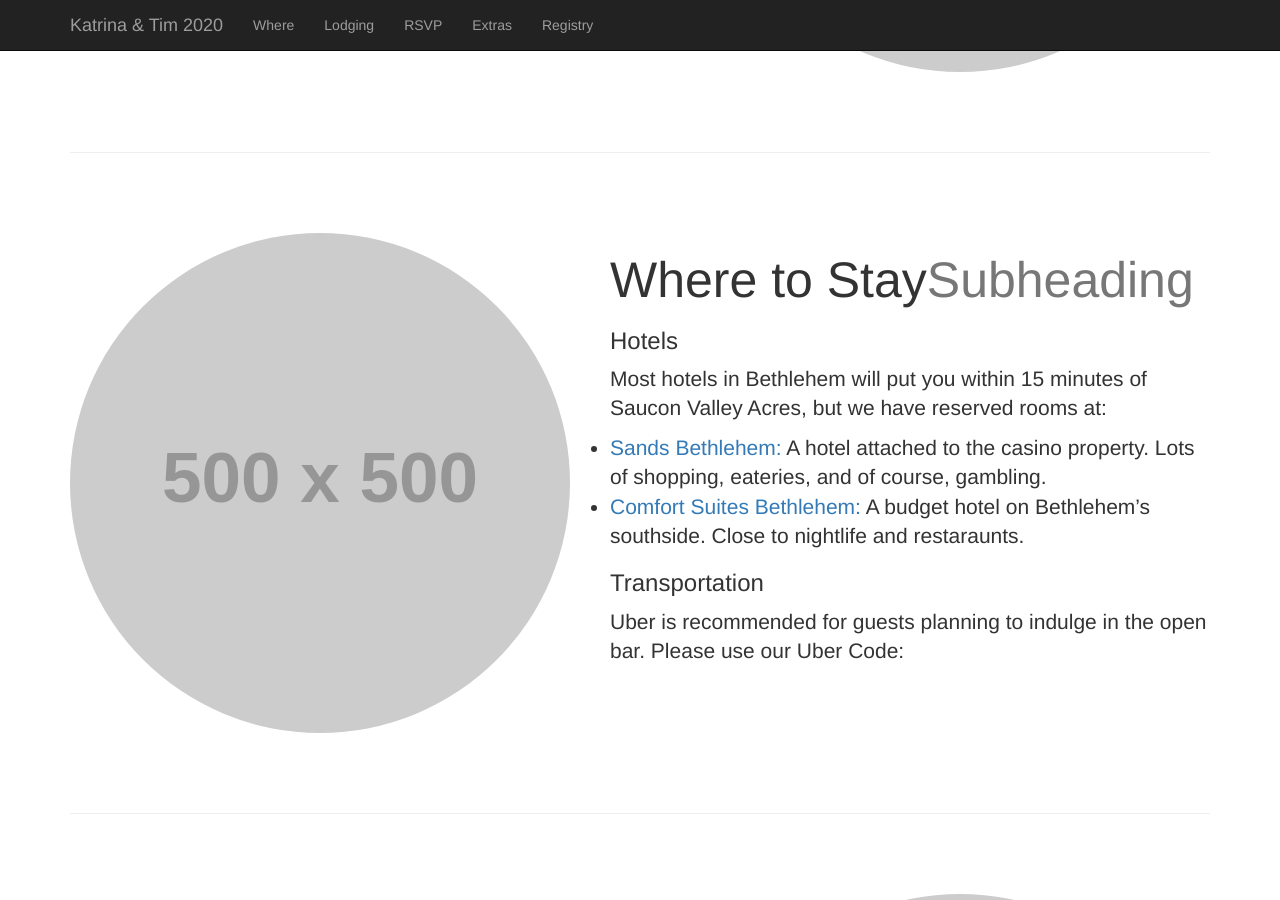
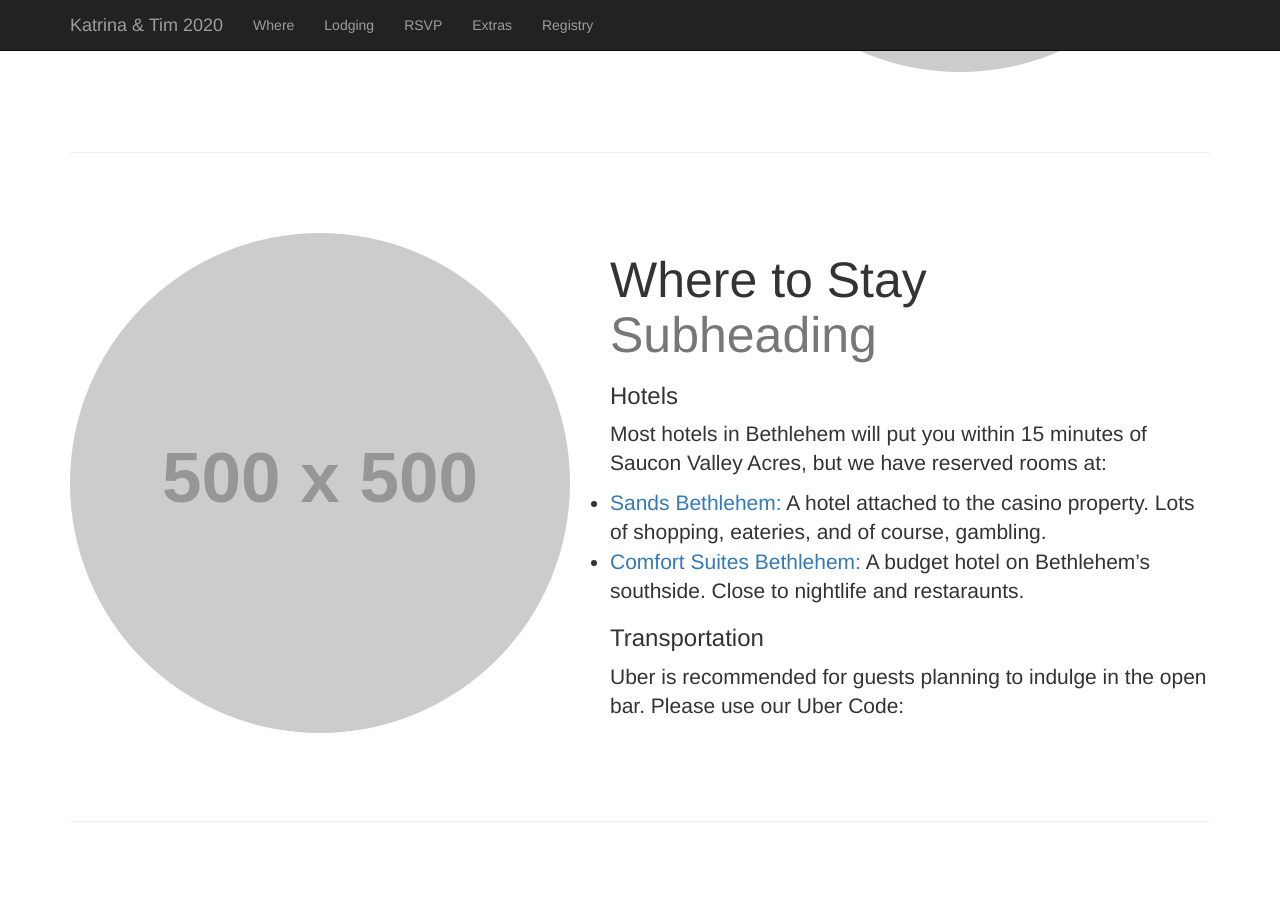
Before and after one commit to kat-wehr/katandtim2020, a Jekyll site: the page built from index.html, in a window 1280 px wide and 900 px high, scrolled down 1157 px. Built offline with Jekyll 4.4.1, drawn with Linux system fonts in a browser that asks for light colours.

Commit message:
Update features.html

```diff
--- a/_includes/features.html
+++ b/_includes/features.html
@@ -4,7 +4,7 @@
 
     <section>
       <img class='{% cycle 'pull-right', 'pull-left' %}' src='{{ feature.image }}'>
-      <h2>{{ feature.heading }}<span>{{ feature.subheading }}</span></h2>
+      <h2>{{ feature.heading }}<br><span>{{ feature.subheading }}</span></h2>
       <div class='lead'>{{ feature.content }}</div>
     </section>
   {% endfor %}
```
